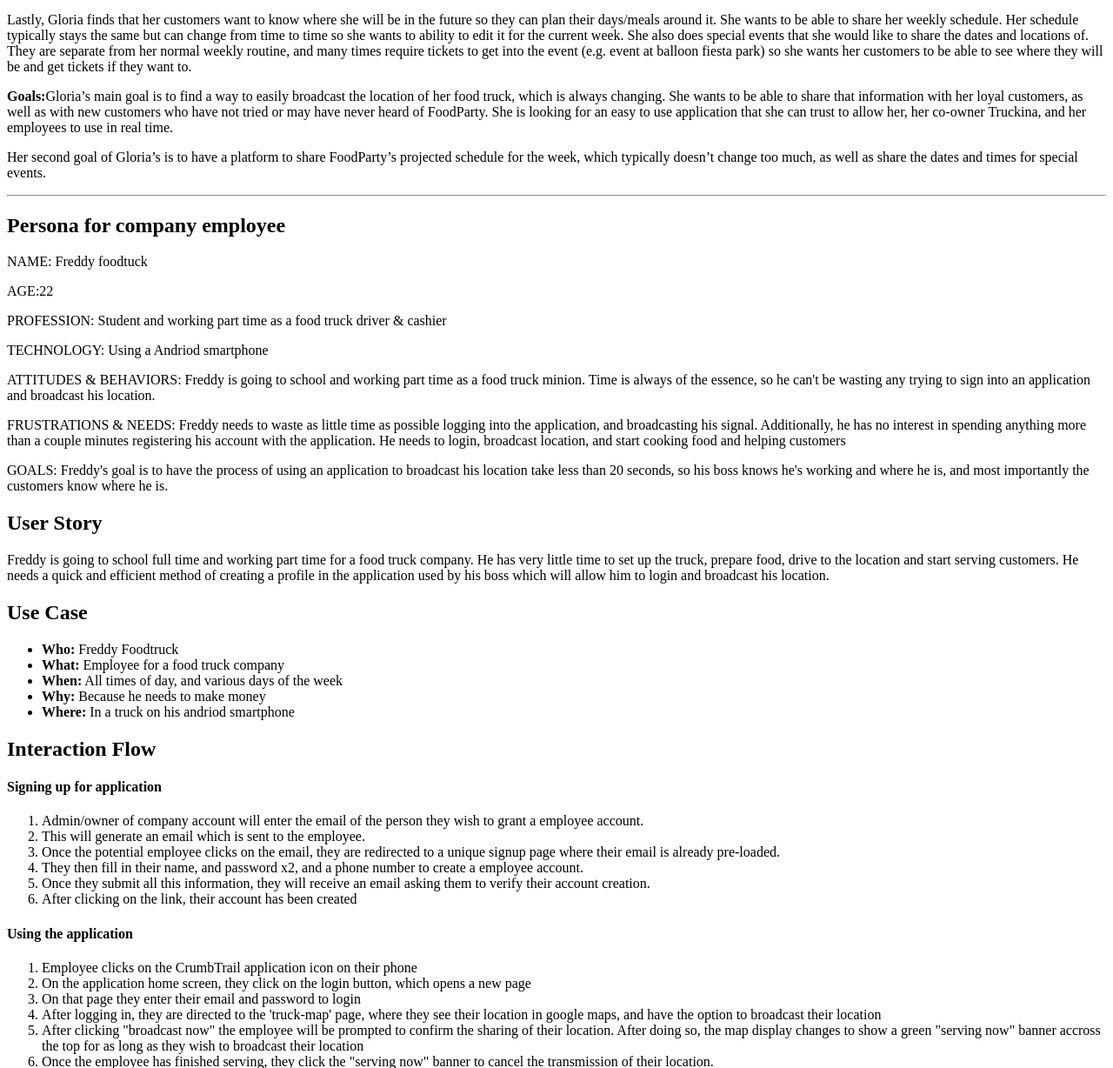
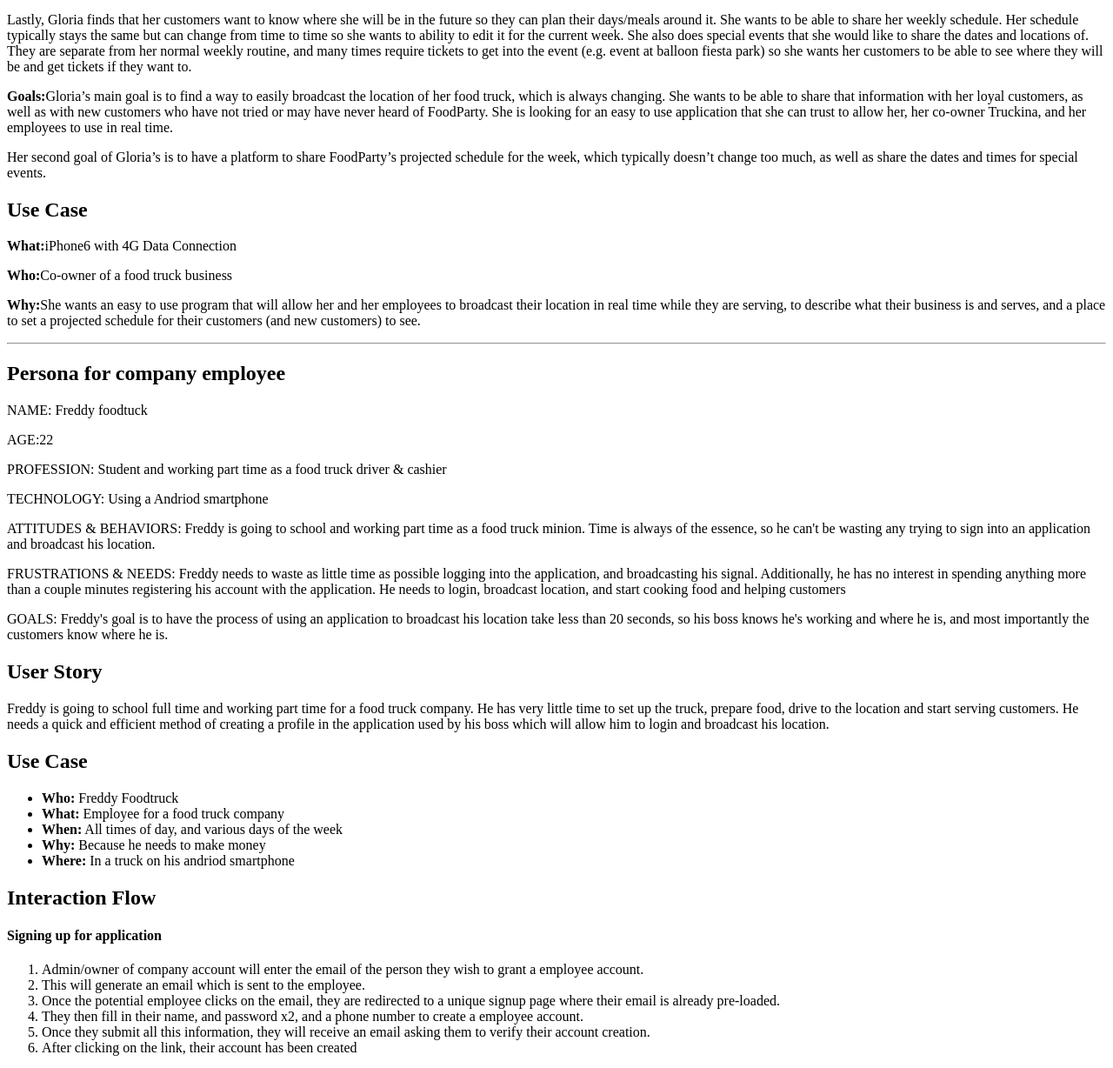
Before and after one commit to mmalvar13/crumbtrail, a PHP site: page /epic/epic.php in a window 1280 px wide. Shown: the part 1976-3204 px from the top of the page at 87% size. Run offline with PHP 8.4, Linux system fonts and the light colour scheme.

Commit message:
Persona for Company Admin-Use Cases

```diff
--- a/epic/epic.php
+++ b/epic/epic.php
@@ -136,6 +136,10 @@
 			</p>
 			<p><strong>Goals:</strong>Gloria’s main goal is to find a way to easily broadcast the location of her food truck, which is always changing. She wants to be able to share that information with her loyal customers, as well as with new customers who have not tried or may have never heard of FoodParty. She is looking for an easy to use application that she can trust to allow her, her co-owner Truckina, and her employees to use in real time.</p>
 			<p>Her second goal of Gloria’s is to have a platform to share FoodParty’s projected schedule for the week, which typically doesn’t change too much, as well as share the dates and times for special events.</p>
+			<h2>Use Case</h2>
+			<p><strong>What:</strong>iPhone6 with 4G Data Connection</p>
+			<p><strong>Who:</strong>Co-owner of a food truck business</p>
+			<p><strong>Why:</strong>She wants an easy to use program that will allow her and her employees to broadcast their location in real time while they are serving, to describe what their business is and serves, and a place to set a projected schedule for their customers (and new customers) to see. </p>
 
 			<hr>
 			<h2>Persona for company employee</h2>
```
